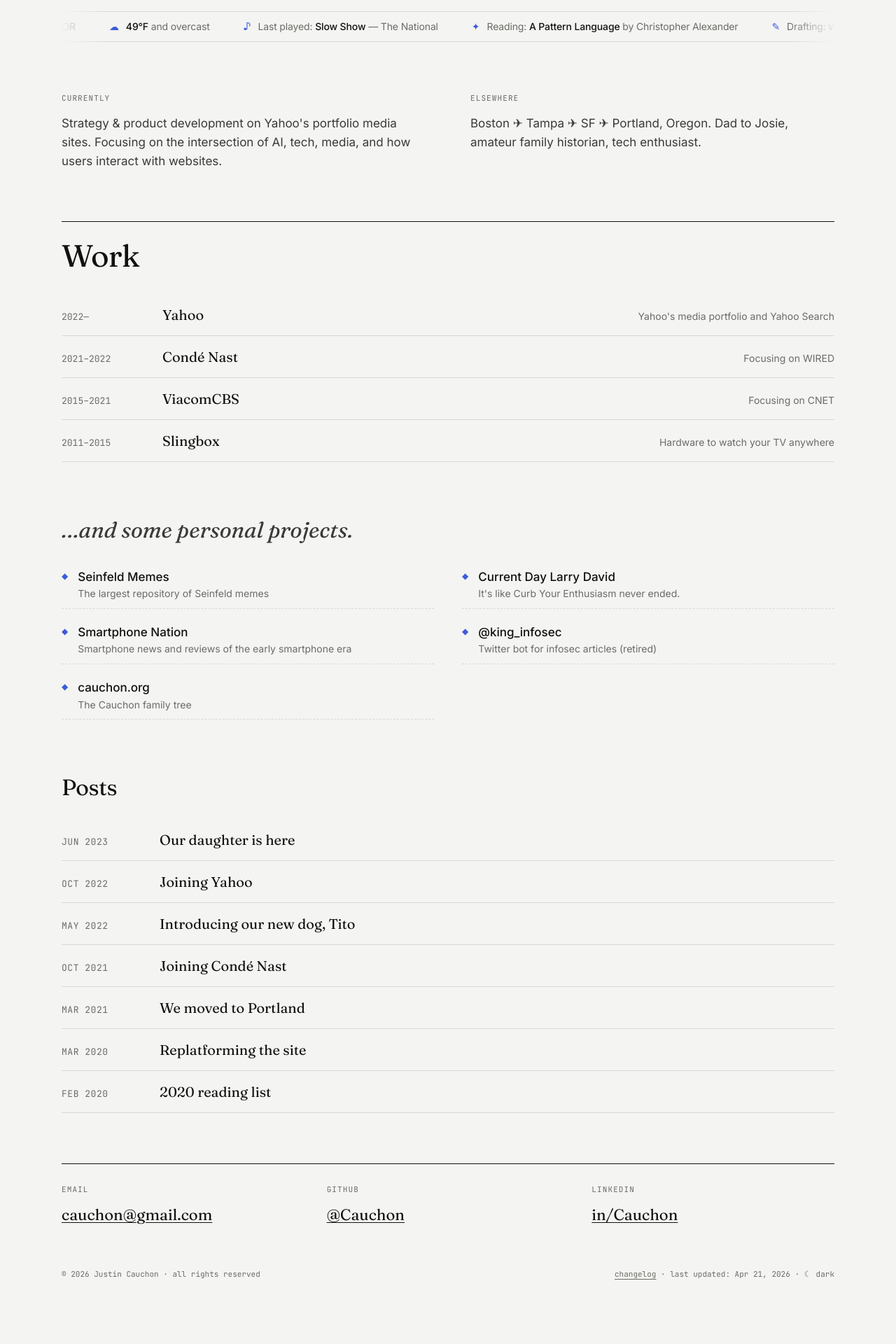
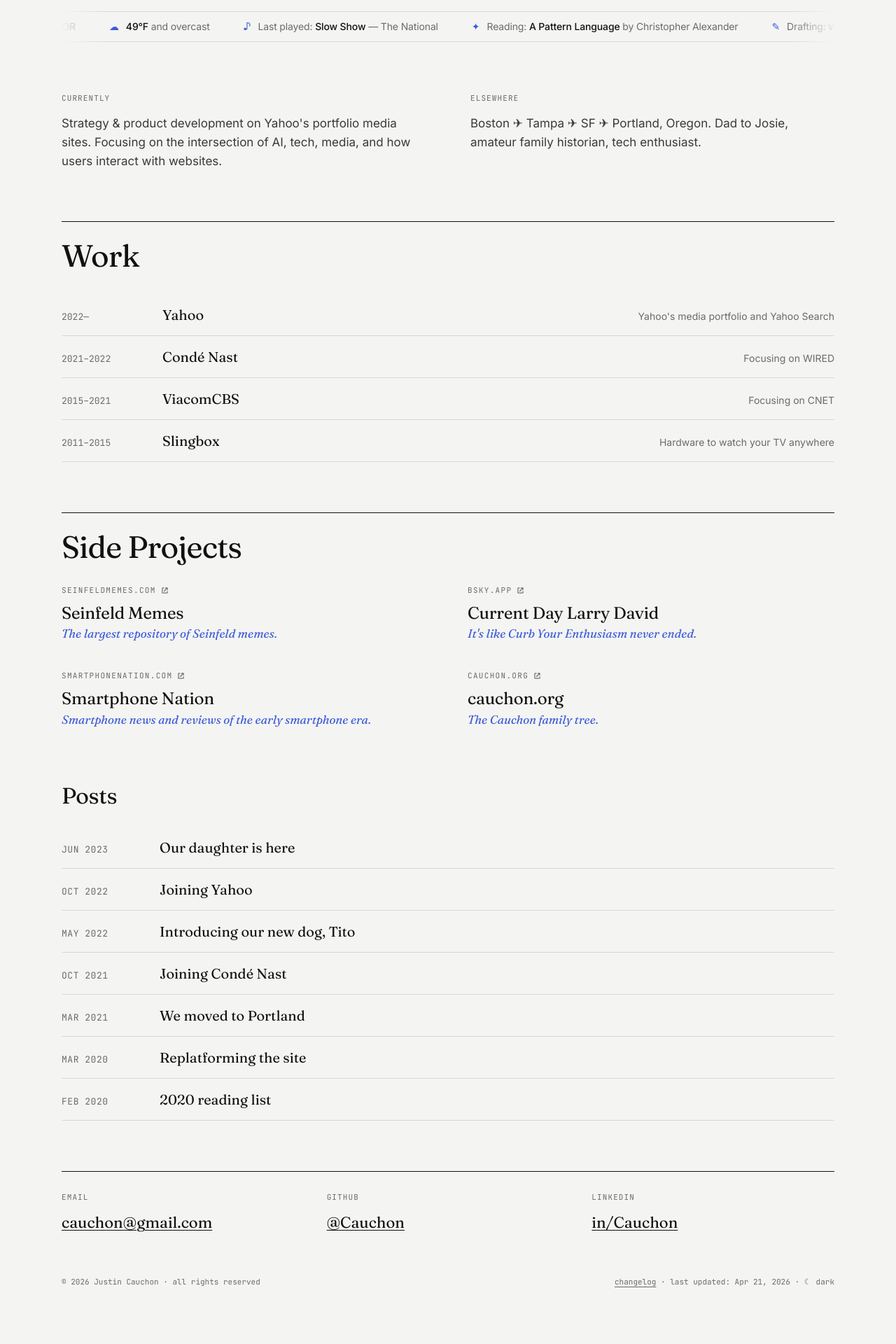
Before and after one commit to Cauchon/cauchon.github.io, a Jekyll site: the page built from index.html, in a window 1280 px wide. Shown: the part 776-2696 px from the top of the page at 70% size. Built offline with Jekyll 4.4.1, drawn with Linux system fonts in a browser that asks for light colours.

Commit message:
Redesign Side Projects section with editorial card layout
Replaces the plain bulleted list with a 2-column editorial grid: mono
domain eyebrow + squiggle external-link icon, Fraunces title, italic
accent tagline. Also renames the section heading from '…and some personal
projects.' to 'Side Projects' to match the Work/Posts heading style.

Co-Authored-By: Claude Sonnet 4.6 <noreply@anthropic.com>

```diff
--- /dev/null
+++ b/_includes/icon-external.html
@@ -0,0 +1 @@
+<svg class="arrow" viewBox="0 0 18 18" aria-hidden="true" fill="none" stroke="currentColor" stroke-width="1.6" stroke-linecap="round" stroke-linejoin="round"><path d="M7.2 4.1 Q 5.6 3.9, 4 4.1 Q 4.1 9, 4 13.9 Q 9 14.1, 14 13.9 Q 14.1 12.5, 14 11"/><path d="M7.6 10.2 Q 9.6 9.2, 10.6 7.2 T 13.7 4"/><path d="M10 4.1 Q 12 3.9, 13.9 4.2 Q 14.1 6, 13.9 8"/></svg>
--- a/css/home.css
+++ b/css/home.css
@@ -246,44 +246,52 @@ a {
 }
 
 /* Side projects */
-.side-projects h2 {
-  font-family: 'Fraunces', 'Iowan Old Style', Georgia, serif;
-  font-size: 32px;
-  margin: 0 0 20px;
-  font-weight: 400;
-  font-style: italic;
-  color: var(--ink-soft);
-}
 .side-projects__grid {
   display: grid;
   grid-template-columns: 1fr 1fr;
-  gap: 10px 40px;
+  column-gap: 56px;
+  row-gap: 40px;
 }
 .side-projects__item {
+  display: block;
+  color: inherit;
+  text-decoration: none;
+  transition: color 120ms ease;
+}
+.side-projects__meta {
   display: flex;
-  gap: 14px;
-  padding: 10px 0;
-  border-bottom: 1px dashed var(--rule);
+  align-items: center;
+  gap: 6px;
+  font-family: 'JetBrains Mono', ui-monospace, monospace;
+  font-size: 11px;
+  letter-spacing: 0.12em;
+  text-transform: uppercase;
+  color: var(--ink-mute);
+  margin-bottom: 10px;
 }
-.side-projects__item .diamond {
-  font-family: 'JetBrains Mono', monospace;
-  font-size: 12px;
-  color: var(--accent);
-  margin-top: 3px;
+.side-projects__meta .arrow {
+  width: 13px;
+  height: 13px;
+  flex-shrink: 0;
+  color: var(--ink-mute);
 }
-.side-projects__item a {
-  text-decoration: none;
-  color: inherit;
+.side-projects__title {
+  font-family: 'Fraunces', 'Iowan Old Style', Georgia, serif;
+  font-size: 24px;
+  line-height: 1.15;
+  letter-spacing: -0.01em;
+  color: var(--ink);
+  margin-bottom: 4px;
 }
-.side-projects__item a:hover .title {
+.side-projects__note {
+  font-family: 'Fraunces', 'Iowan Old Style', Georgia, serif;
+  font-style: italic;
+  font-size: 17px;
+  line-height: 1.4;
   color: var(--accent);
 }
-.side-projects__item .title {
-  font-weight: 500;
-}
-.side-projects__item .note {
-  font-size: 14px;
-  color: var(--ink-mute);
+.side-projects__item:hover .side-projects__title {
+  color: var(--accent);
 }
 
 /* Writing */
@@ -773,8 +781,8 @@ a {
   .section-head h2 { font-size: 28px; }
   .work-row { grid-template-columns: 84px 1fr; gap: 16px; }
   .work-row .note { grid-column: 2; }
-  .side-projects__grid { grid-template-columns: 1fr; }
-  .side-projects h2 { font-size: 24px; }
+  .side-projects__grid { grid-template-columns: 1fr; row-gap: 28px; }
+  .side-projects__title { font-size: 22px; }
   .writing h2 { font-size: 24px; }
   .writing a.post-row { grid-template-columns: 96px 1fr; gap: 14px; }
   .elsewhere { grid-template-columns: 1fr; gap: 20px; }
--- a/index.html
+++ b/index.html
@@ -86,43 +86,42 @@ layout: home
   </section>
 
   <section class="section side-projects">
-    <h2>…and some personal projects.</h2>
+    <div class="section-head">
+      <h2>Side Projects</h2>
+    </div>
     <div class="side-projects__grid">
-      <div class="side-projects__item">
-        <span class="diamond">◆</span>
-        <a href="https://seinfeldmemes.com/">
-          <div class="title">Seinfeld Memes</div>
-          <div class="note">The largest repository of Seinfeld memes</div>
+      <a class="side-projects__item" href="https://seinfeldmemes.com/">
+        <div class="side-projects__meta">
+          <span class="domain">seinfeldmemes.com</span>
+          {% include icon-external.html %}
+        </div>
+        <div class="side-projects__title">Seinfeld Memes</div>
+        <div class="side-projects__note">The largest repository of Seinfeld memes.</div>
       </a>
+      <a class="side-projects__item" href="https://bsky.app/profile/idontrespectwood.bsky.social">
+        <div class="side-projects__meta">
+          <span class="domain">bsky.app</span>
+          {% include icon-external.html %}
         </div>
-      <div class="side-projects__item">
-        <span class="diamond">◆</span>
-        <a href="https://bsky.app/profile/idontrespectwood.bsky.social">
-          <div class="title">Current Day Larry David</div>
-          <div class="note">It's like Curb Your Enthusiasm never ended.</div>
+        <div class="side-projects__title">Current Day Larry David</div>
+        <div class="side-projects__note">It's like Curb Your Enthusiasm never ended.</div>
       </a>
+      <a class="side-projects__item" href="https://smartphonenation.com/">
+        <div class="side-projects__meta">
+          <span class="domain">smartphonenation.com</span>
+          {% include icon-external.html %}
         </div>
-      <div class="side-projects__item">
-        <span class="diamond">◆</span>
-        <a href="https://smartphonenation.com/">
-          <div class="title">Smartphone Nation</div>
-          <div class="note">Smartphone news and reviews of the early smartphone era</div>
+        <div class="side-projects__title">Smartphone Nation</div>
+        <div class="side-projects__note">Smartphone news and reviews of the early smartphone era.</div>
       </a>
+      <a class="side-projects__item" href="https://cauchon.org/">
+        <div class="side-projects__meta">
+          <span class="domain">cauchon.org</span>
+          {% include icon-external.html %}
         </div>
-      <div class="side-projects__item">
-        <span class="diamond">◆</span>
-        <a href="https://twitter.com/king_infosec/">
-          <div class="title">@king_infosec</div>
-          <div class="note">Twitter bot for infosec articles (retired)</div>
+        <div class="side-projects__title">cauchon.org</div>
+        <div class="side-projects__note">The Cauchon family tree.</div>
       </a>
-      </div>
-      <div class="side-projects__item">
-        <span class="diamond">◆</span>
-        <a href="https://cauchon.org/">
-          <div class="title">cauchon.org</div>
-          <div class="note">The Cauchon family tree</div>
-        </a>
-      </div>
     </div>
   </section>
 
```
Also changed, not shown: DESIGN.md (+1 -1 lines). Lines whose indentation alone changed are shown as unchanged.
